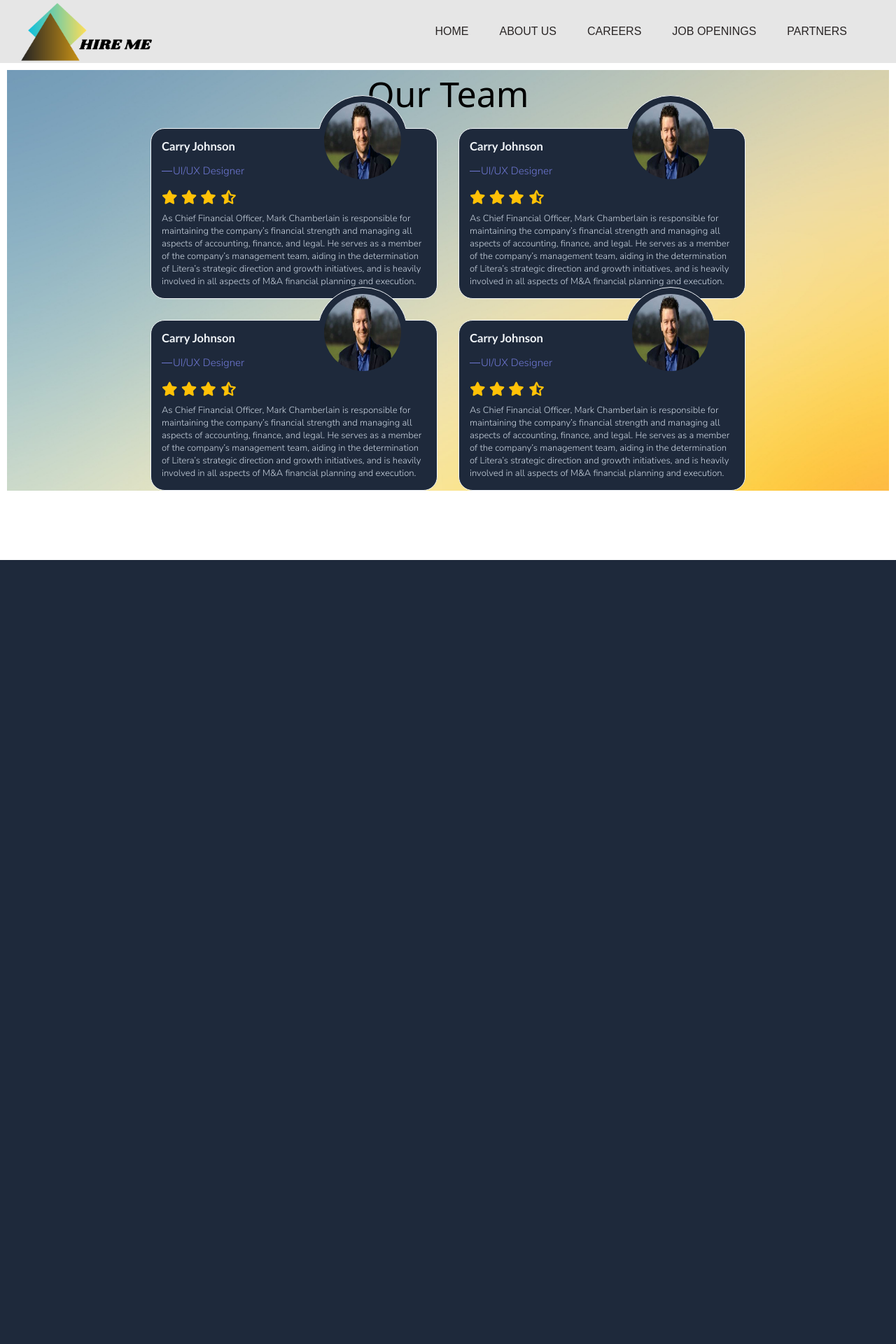
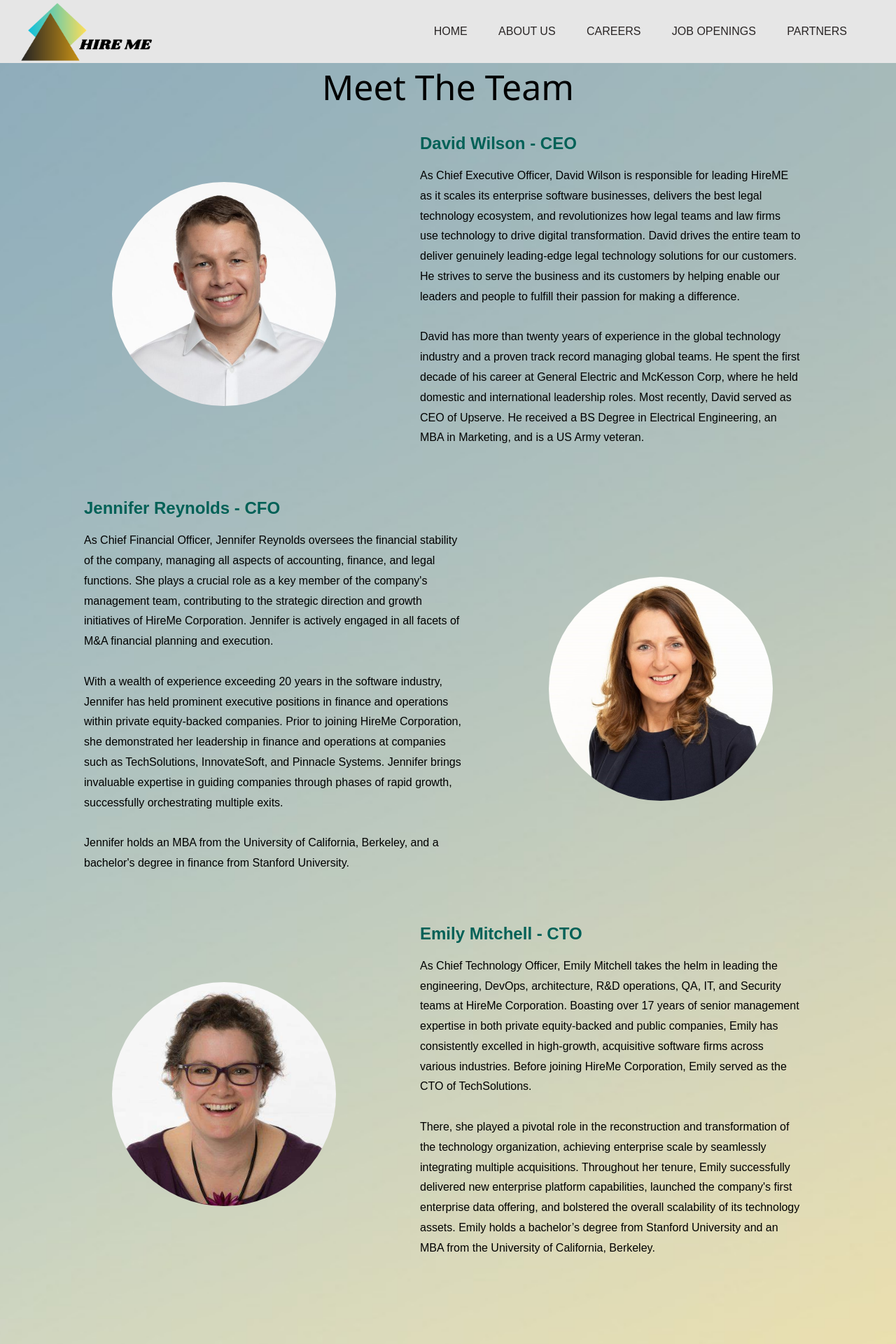
Before and after one commit to oltahasimja/PROJEKTI, a PHP site: page /careers.html in a window 1280 px wide. Shown: the top 1920 px of the page at 70% size. Before the commit the page ends 800 px from the top, so only its background shows below. Run offline with PHP 8.4, Linux system fonts and the light colour scheme.

Commit message:
career-secondcommit

```diff
--- a/careers.html
+++ b/careers.html
@@ -20,17 +20,86 @@
         </ul>
     </div></header>
     <div class="banner2">
-        <div class="title">Our Team</div>
+        <div class="title">Meet The Team</div>
+        <br>
+        <div class="team">
+            <div class="nje">
+                <img src="person2.jpg" alt="">
+                <div class="person1-text">
+                <h2 style="margin-left: 5em; color: rgb(1, 97, 87);">David Wilson - CEO</h2>
+                <br>
+                <p id="nje">
+                    As Chief Executive Officer, David Wilson is responsible for leading HireME as it scales its enterprise software businesses,
+                    delivers the best legal technology ecosystem, and revolutionizes how legal teams and law firms use technology to drive
+                    digital transformation. David drives the entire team to deliver genuinely leading-edge legal technology solutions
+                    for our customers. He strives to serve the business and its customers by helping enable our leaders and people to
+                    fulfill their passion for making a difference.
+                    <br>
+                    <br>
+                    David has more than twenty years of experience in the global technology industry and a proven track record
+                    managing global teams. He spent the first decade of his career at General Electric and McKesson Corp,
+                    where he held domestic and international leadership roles. Most recently, David served as CEO of Upserve.
+                    He received a BS Degree in Electrical Engineering, an MBA in Marketing, and is a US Army veteran.</p>
+                </div>
+            </div>
+
+            <div class="dy">
+                <div class="person2-text">
+                <h2 style="margin-left: 5em;color: rgb(1, 97, 87);">Jennifer Reynolds - CFO</h2>
+                <br>
+                <p id="dy">
+                    As Chief Financial Officer, Jennifer Reynolds oversees the financial stability of the company,
+                    managing all aspects of accounting, finance, and legal functions. She plays a crucial role as a key
+                    member of the company's management team, contributing to the strategic direction and growth initiatives
+                    of HireMe Corporation. Jennifer is actively engaged in all facets of M&A financial planning and execution.
+                    <br>
+                    <br>
+                    With a wealth of experience exceeding 20 years in the software industry, Jennifer has held prominent
+                    executive positions in finance and operations within private equity-backed companies. Prior to joining
+                    HireMe Corporation, she demonstrated her leadership in finance and operations at companies such as
+                    TechSolutions, InnovateSoft, and Pinnacle Systems. Jennifer brings invaluable expertise in guiding
+                    companies through phases of rapid growth, successfully orchestrating multiple exits.
+                    <br>
+                    <br>
+                    Jennifer holds an MBA from the University of California, Berkeley, and a bachelor's degree in finance
+                    from Stanford University.</p>
+
+
+                </div>
+                <img src="person1.jpg" alt="">
+            </div>
+            <div class="tre">
+                <img src="person3.jpg" alt="">
+                <div class="person2-text">
+                <h2 style="margin-left: 5em;color: rgb(1, 97, 87);">Emily Mitchell - CTO</h2>
+                <br>
+                <p id="tre">
+                As Chief Technology Officer, Emily Mitchell takes the helm in leading the engineering, DevOps,
+                architecture, R&D operations, QA, IT, and Security teams at HireMe Corporation.
+                Boasting over 17 years of senior management expertise in both private equity-backed and public
+                companies, Emily has consistently excelled in high-growth, acquisitive software firms across various
+                industries. Before joining HireMe Corporation, Emily served as the CTO of TechSolutions.
+                <br>
+                <br>
+                There, she played a pivotal role in the reconstruction and transformation of the technology organization,
+                achieving enterprise scale by seamlessly integrating multiple acquisitions. Throughout her tenure,
+                Emily successfully delivered new enterprise platform capabilities, launched the company's first
+                enterprise data offering, and bolstered the overall scalability of its technology assets.
+                Emily holds a bachelor’s degree from Stanford University and an MBA from the University of California,
+                Berkeley.</p>
+                </div>
+            </div>
+        </div>
         <div class="card_container">
             <div class="card">
                 <div class="squarebox"></div>
                 <div class="roundbox"></div>
-                <div class="img_box"><img src="person1.jpg"></div>
+                <div class="img_box"><img src="person5.jpg"></div>
 
 
             <div class="user_content">
                 <h5 class="name">Carry Johnson</h5>
-                <p class="post">UI/UX Designer</p>
+                <p class="post">Data Scientist</p>
                 <div class="star">
                     <i class="fa-solid fa-star"></i>
                     <i class="fa-solid fa-star"></i>
@@ -38,56 +107,54 @@
                     <i class="fa-solid fa-star-half-stroke"></i>
                     <i class="fa-solid fa-star transparent"></i>
                 </div>
-                <p class="about">As Chief Financial Officer, Mark Chamberlain is responsible for maintaining the company’s financial strength and managing all aspects of accounting, finance, and legal. He serves as a member of the company’s management team, aiding in the determination of Litera’s strategic direction and growth initiatives, and is heavily involved in all aspects of M&A financial planning and execution.</p>
+                <p class="about">As the Chief Data Scientist, Carry Johnson takes the reins in harnessing the power of data for strategic decision-making at HireMe Corporation. Responsible for orchestrating advanced analytics, machine learning, and data-driven insights, Carry plays a critical role in guiding the company's data strategy. Her leadership extends to managing data operations, ensuring data quality, and championing data security initiatives. A vital contributor to the company's management team, Carry's expertise aids in determining strategic directions and growth initiatives, positioning HireMe Corporation at the forefront of data-driven innovation.</p>
             </div>
         </div>
         <div class="card">
             <div class="squarebox"></div>
             <div class="roundbox"></div>
-            <div class="img_box"><img src="person1.jpg"></div>
+            <div class="img_box"><img src="person7.jpg"></div>
 
 
         <div class="user_content">
-            <h5 class="name">Carry Johnson</h5>
-            <p class="post">UI/UX Designer</p>
+            <h5 class="name">Rachel Bennett</h5>
+            <p class="post">Cyber Security</p>
             <div class="star">
                 <i class="fa-solid fa-star"></i>
                 <i class="fa-solid fa-star"></i>
                 <i class="fa-solid fa-star"></i>
-                <i class="fa-solid fa-star-half-stroke"></i>
-                <i class="fa-solid fa-star transparent"></i>
+                <i class="fa-solid fa-star"></i>
             </div>
-            <p class="about">As Chief Financial Officer, Mark Chamberlain is responsible for maintaining the company’s financial strength and managing all aspects of accounting, finance, and legal. He serves as a member of the company’s management team, aiding in the determination of Litera’s strategic direction and growth initiatives, and is heavily involved in all aspects of M&A financial planning and execution.</p>
+            <p class="about">In the capacity of Chief Information Security Officer, Rachel Bennett is entrusted with fortifying the digital defenses of HireMe Corporation. With a focus on maintaining the highest standards of cybersecurity, Rachel oversees the company's information security strategy, operations, and compliance. Serving as a key member of the management team, she actively contributes to shaping the strategic direction and growth initiatives of the company while playing a crucial role in implementing and executing comprehensive cybersecurity measures. Rachel's dedication ensures the resilience and security of HireMe Corporation's digital infrastructure in an ever-evolving technological landscape.</p>
         </div>
     </div>
     <div class="card">
         <div class="squarebox"></div>
         <div class="roundbox"></div>
-        <div class="img_box"><img src="person1.jpg"></div>
+        <div class="img_box"><img src="person6.jpg"></div>
 
 
     <div class="user_content">
-        <h5 class="name">Carry Johnson</h5>
+        <h5 class="name">Jordan Williams</h5>
         <p class="post">UI/UX Designer</p>
         <div class="star">
             <i class="fa-solid fa-star"></i>
             <i class="fa-solid fa-star"></i>
             <i class="fa-solid fa-star"></i>
-            <i class="fa-solid fa-star-half-stroke"></i>
-            <i class="fa-solid fa-star transparent"></i>
+            <i class="fa-solid fa-star"></i>
         </div>
-        <p class="about">As Chief Financial Officer, Mark Chamberlain is responsible for maintaining the company’s financial strength and managing all aspects of accounting, finance, and legal. He serves as a member of the company’s management team, aiding in the determination of Litera’s strategic direction and growth initiatives, and is heavily involved in all aspects of M&A financial planning and execution.</p>
+        <p class="about">In the role of Chief UX/UI Designer, Jordan Williams leads the charge in crafting exceptional user experiences and intuitive interfaces at HireMe Corporation. Responsible for the visual and interactive aspects of the company's products, Jordan oversees the UX and UI design teams, ensuring a seamless and delightful user journey.As a valued member of the management team, Jordan actively contributes to the determination of HireMe Corporation's strategic direction and growth. With a focus on human-centric design, Jordan plays a pivotal role in elevating HireMe Corporation's digital presence and ensuring that user satisfaction remains at the forefront of the company's goals.</p>
     </div>
 </div>
 <div class="card">
     <div class="squarebox"></div>
     <div class="roundbox"></div>
-    <div class="img_box"><img src="person1.jpg"></div>
+    <div class="img_box"><img src="person4.jpg"></div>
 
 
 <div class="user_content">
-    <h5 class="name">Carry Johnson</h5>
-    <p class="post">UI/UX Designer</p>
+    <h5 class="name">Olivia Martinez</h5>
+    <p class="post">Network Engineer</p>
     <div class="star">
         <i class="fa-solid fa-star"></i>
         <i class="fa-solid fa-star"></i>
@@ -95,11 +162,85 @@
         <i class="fa-solid fa-star-half-stroke"></i>
         <i class="fa-solid fa-star transparent"></i>
     </div>
-    <p class="about">As Chief Financial Officer, Mark Chamberlain is responsible for maintaining the company’s financial strength and managing all aspects of accounting, finance, and legal. He serves as a member of the company’s management team, aiding in the determination of Litera’s strategic direction and growth initiatives, and is heavily involved in all aspects of M&A financial planning and execution.</p>
+    <p class="about">In the role of Network Engineer, Olivia Martinez spearheads the design, implementation, and maintenance of HireMe Corporation's network infrastructure. With a focus on optimizing network performance, reliability, and security, Olivia leads a team of skilled engineers in ensuring seamless connectivity. As a pivotal member of the management team, she actively contributes to strategic planning and growth initiatives, playing a crucial role in the development and maintenance of HireMe Corporation's robust and secure network architecture. Olivia's expertise ensures the company's networks remain efficient and resilient in an ever-evolving technological landscape.</p>
+</div>
+</div>
+<div class="card">
+    <div class="squarebox"></div>
+    <div class="roundbox"></div>
+    <div class="img_box"><img src="person8.jpg"></div>
+
+
+<div class="user_content">
+    <h5 class="name">Ethan Reynolds</h5>
+    <p class="post">Software Architect</p>
+    <div class="star">
+        <i class="fa-solid fa-star"></i>
+        <i class="fa-solid fa-star"></i>
+        <i class="fa-solid fa-star"></i>
+        <i class="fa-solid fa-star"></i>
+        <i class="fa-solid fa-star transparent"></i>
+    </div>
+    <p class="about">As the Software Architect, Ethan Reynolds is at the forefront of HireMe Corporation's software design and development initiatives. Responsible for shaping the overall architecture and technical direction, Ethan leads a team of skilled engineers to create scalable and innovative software solutions. His role extends to overseeing software development processes, ensuring code quality, and driving technology innovation within the organization. A key influencer in the company's management team, Ethan actively contributes to strategic decisions and growth initiatives, cementing HireMe Corporation's position as a leader in cutting-edge software development.</p>
+</div>
+</div>
+<div class="card">
+    <div class="squarebox"></div>
+    <div class="roundbox"></div>
+    <div class="img_box"><img src="person9.png"></div>
+
+
+<div class="user_content">
+    <h5 class="name">Sophia Nguyen</h5>
+    <p class="post">Software Developer</p>
+    <div class="star">
+        <i class="fa-solid fa-star"></i>
+        <i class="fa-solid fa-star"></i>
+        <i class="fa-solid fa-star"></i>
+        <i class="fa-solid fa-star"></i>
+    </div>
+    <p class="about">In the capacity of Software Developer, Sophia Nguyen takes charge of driving the development efforts at HireMe Corporation. Leading a team of skilled programmers, Sophia oversees the design, implementation, and maintenance of high-quality software solutions. As an influential member of the management team, Sophia actively contributes to shaping the strategic direction and growth initiatives of the company. With a strong focus on technological innovation, Sophia plays a crucial role in positioning HireMe Corporation as a leader in cutting-edge programming and software development.</p>
+    <br>
 </div>
 </div>
 
         </div>
     </div>
+    <footer class="footer">
+        <div class="container">
+            <div class="row">
+                <div class="footer-col">
+                    <h4>Company </h4>
+                    <ul>
+                        <li><a href="#">About Us</a></li>
+                        <li><a href="#">Privacy/Policy</a></li>
+                        <li><a href="#"></a></li>
+                        <li><a href="#"></a></li>
+
+                    </ul>
+                </div>
+                <div class="footer-col">
+                    <h4>Contact us</h4>
+                    <ul>
+                        <li><a href="#">hireme@work.com</a></li>
+                        <li><a href="#">+38344123123</a></li>
+                        <li><a href="#">+44 20 3453 4521</a></li>
+                        <li><a href="#">550 W Jackson Blvd Suite #200</a></li>
+                        <li><a href="#">153 Shemsi Mramori, Prishtinë</a></li>
+                    </ul>
+                </div>
+                <div class="footer-col">
+                    <h4>Socials </h4>
+                    <div class="social-links">
+                        <a href="#"><i class="fab fa-facebook-f"></i></a>
+                        <a href="#"><i class="fab fa-twitter"></i></a>
+                        <a href="#"><i class="fab fa-instagram"></i></a>
+                        <a href="#"><i class="fab fa-linkedin"></i></a>
+
+                    </div>
+                </div>
+            </div>
+        </div>
+    </footer>
 </body>
 </html>
--- a/stylecareers.css
+++ b/stylecareers.css
@@ -4,6 +4,7 @@
     margin: 0;
     padding: 0;
     box-sizing: border-box;
+    font-family: sans-serif;
 }
 header {
     position: sticky;
@@ -79,16 +80,73 @@ ul{
 
 
 }
-.banner2{
-    margin: 10px;
 
-}
 .banner2 .title{
+    margin-left: 20%;
+    margin-right: 20%;
     font-size:50px;
     margin-bottom: 15px;
     text-align: center;
     color: black;
 font-family:system-ui, -apple-system, BlinkMacSystemFont, 'Segoe UI', Roboto, Oxygen, Ubuntu, Cantarell, 'Open Sans', 'Helvetica Neue', sans-serif ;
+}
+
+.nje{
+    display: flex;
+    flex-direction: row;
+    align-items: center;
+}
+.dy{
+    display: flex;
+    flex-direction: row;
+    align-items: center;
+}
+.tre{
+    display: flex;
+    flex-direction: row;
+    align-items: center;
+}
+#nje{
+   margin-bottom: 4.5em;
+   margin-left: 7.5em;
+   width:34em;
+   line-height: 1.8em;
+}
+#dy{
+    margin-bottom: 4.5em;
+    margin-left: 7.5em;
+    margin-right: 7.5em;
+    width:34em;
+    line-height: 1.8em;
+}
+#tre{
+    margin-bottom: 4.5em;
+    margin-left: 7.5em;
+    width:34em;
+    line-height: 1.8em;
+}
+
+.nje img{
+    margin-bottom: 4em;
+    border-radius: 100%;
+    margin-left: 10em;
+    width: 20em;
+    height: auto;
+}
+
+.dy img{
+    margin-bottom: 4em;
+    border-radius: 100%;
+    width: 20em;
+    height: auto;
+}
+
+.tre img{
+    margin-bottom: 4em;
+    border-radius: 100%;
+    margin-left: 10em;
+    width: 20em;
+    height: auto;
 }
 .banner2 .card_container{
     display: flex;
@@ -100,6 +158,7 @@ font-family:system-ui, -apple-system, BlinkMacSystemFont, 'Segoe UI', Roboto, Ox
 
 }
 .card_container .card{
+    margin-top: 10%;
     max-width: 410px;
     border-radius: 20px;
   background: #1e293b ;
@@ -155,7 +214,7 @@ left: 16px;
     height: 130px;
     border: 1px solid #f1f5f9;
     border-radius: 50%;
- z-index: 333;
+    z-index: 333;
 }
 .card .img_box{
     position: absolute;
@@ -180,3 +239,74 @@ left: 16px;
     z-index: 444;
 
 }
+
+
+.row{
+    display: flex;
+    flex-wrap: wrap;
+}
+ul{
+    list-style: none;
+}
+.footer{
+    background-color: #24262b;
+    padding: 70px 0;
+}
+.footer-col{
+    width: 25%;
+    padding: 0 15px;
+}
+.footer-col h4{
+    font-size: 18px;
+    color: #ffffff;
+    text-transform: capitalize;
+    margin-bottom: 35px;
+    font-weight: 500;
+    position: relative;
+}
+.footer-col h4::before{
+    content: '';
+    position: absolute;
+    left: 0;
+    bottom: -10px;
+    background-color: #e91e63;
+    height: 2px;
+    box-sizing: border-box;
+    width: 50px;
+}
+.footer-col ul li:not(:last-child){
+    margin-bottom: 10px;
+
+}
+.footer-col ul li a{
+    font-size: 16px;
+    text-transform: capitalize;
+    color: #ffffff;
+    text-decoration: none;
+    font-weight: 300;
+    color: #bbbbbb;
+    display: block;
+    transition: all 0.2s ease;
+}
+.footer-col ul li a:hover{
+    color: #ffffff;
+    padding-left: 8px;
+
+}
+.footer-col .social-links a{
+    display: inline-block;
+    height: 40px;
+    width: 40px;
+    background-color: rgba(255, 255, 255, 0.2);
+    margin:0 10px 10px 0;
+    text-align: center;
+    line-height: 40px;
+    border-radius: 50%;
+    color: #ffffff;
+    transition: all 0.5s ease;
+}
+.footer-col .social-links a:hover{
+    color: #24262b;
+    background-color: #ffffff;
+
+}
```
Also changed, not shown: person1.jpg, person2.jpg (added), person3.jpg (added), person4.jpg (added), person5.jpg (added), person6.jpg (added), person7.jpg (added), person8.jpg (added), person9.png (added).
